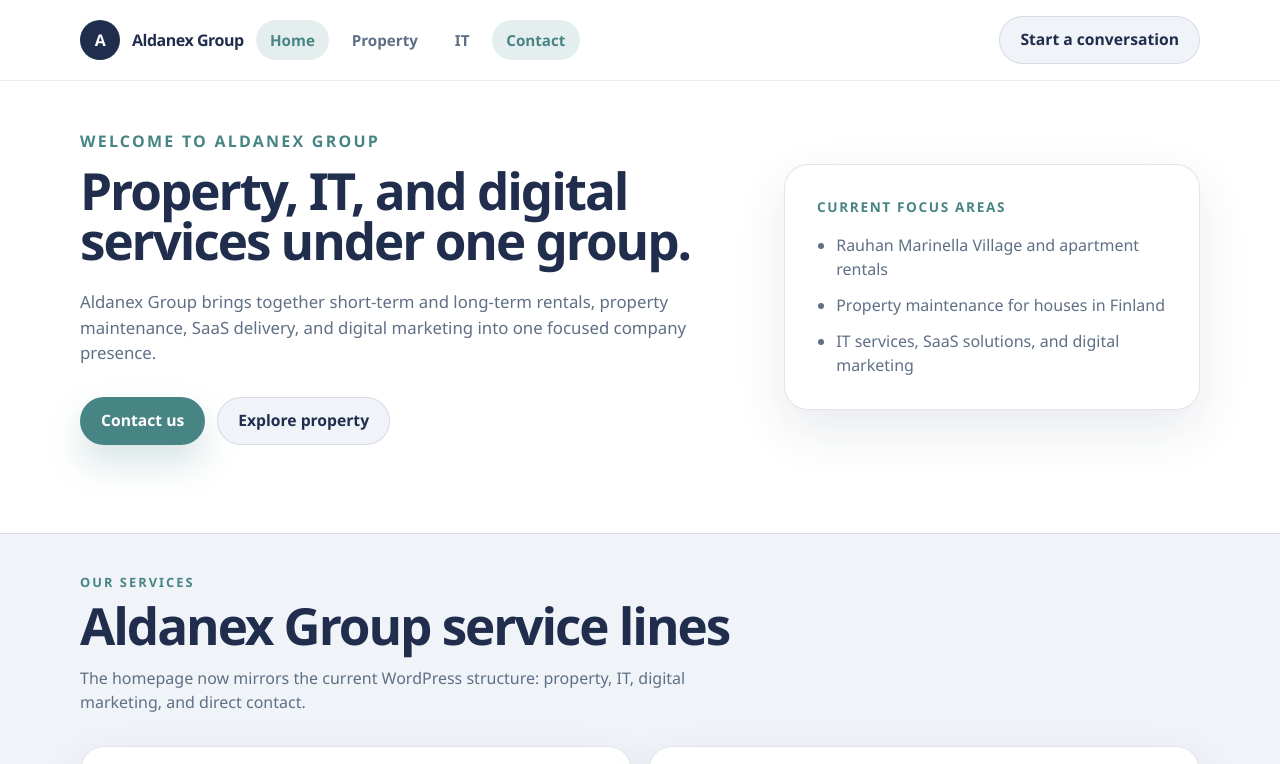
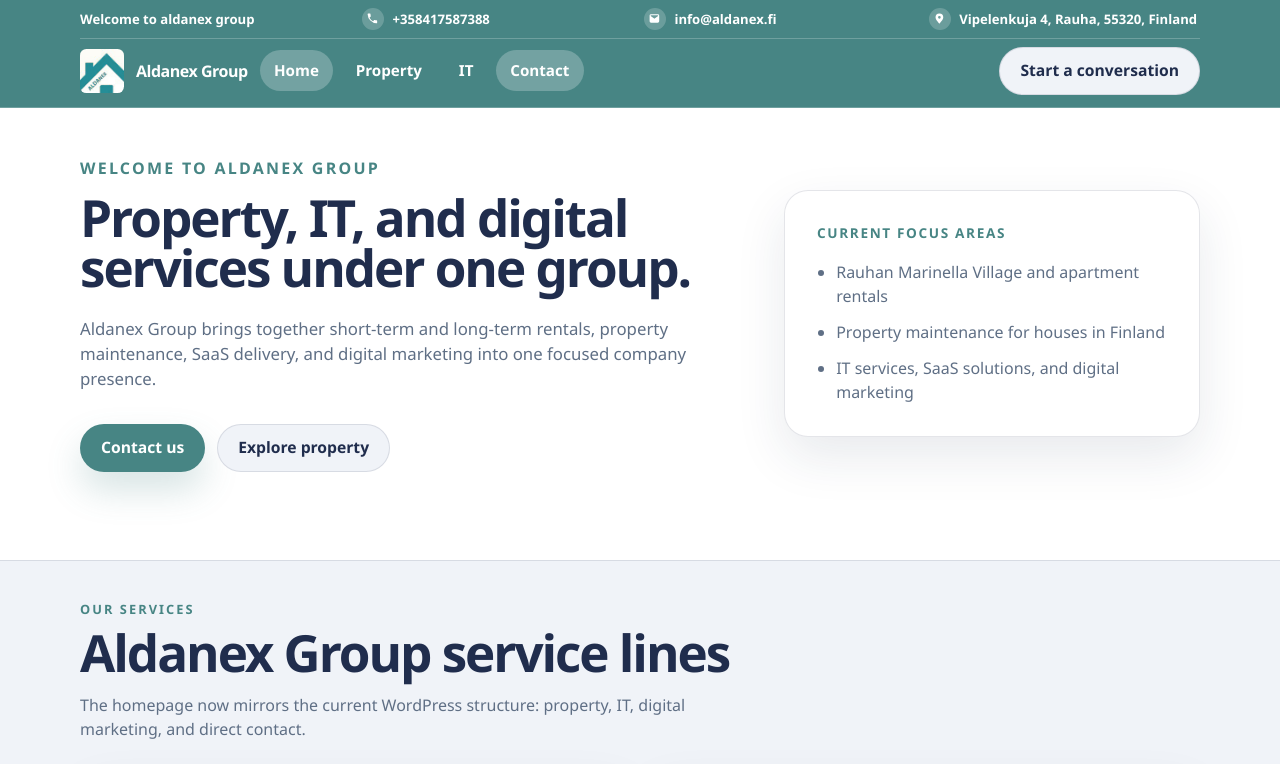
Before and after one commit to d-m-g/aldanex-site, a Next.js app: page / in a window 1280 px wide. Shown: the top 764 px of the page. Built offline with nearby package versions, Linux system fonts and the light colour scheme.

Commit message:
Updated header

```diff
--- a/src/components/SiteHeader.jsx
+++ b/src/components/SiteHeader.jsx
@@ -1,5 +1,6 @@
 "use client";
 
+import Image from "next/image";
 import Link from "next/link";
 import { usePathname } from "next/navigation";
 import Button from "./Button";
@@ -30,9 +31,51 @@
 
   return (
     <header className={styles.header}>
+      <Container className={styles.topBar}>
+        <div className={styles.infoItem}>
+          <span className={styles.infoText}>Welcome to aldanex group</span>
+        </div>
+        <a className={styles.infoItem} href="tel:+358417587388">
+          <span aria-hidden="true" className={styles.icon}>
+            <svg viewBox="0 0 24 24">
+              <path d="M6.62 10.79a15.08 15.08 0 0 0 6.59 6.59l2.2-2.2a1 1 0 0 1 1-.24 11.2 11.2 0 0 0 3.51.56 1 1 0 0 1 1 1V20a1 1 0 0 1-1 1A17.94 17.94 0 0 1 3 4a1 1 0 0 1 1-1h3.5a1 1 0 0 1 1 1 11.2 11.2 0 0 0 .56 3.51 1 1 0 0 1-.24 1Z" />
+            </svg>
+          </span>
+          <span className={styles.infoText}>+358417587388</span>
+        </a>
+        <a className={styles.infoItem} href="mailto:info@aldanex.fi">
+          <span aria-hidden="true" className={styles.icon}>
+            <svg viewBox="0 0 24 24">
+              <path d="M3 6.75A2.75 2.75 0 0 1 5.75 4h12.5A2.75 2.75 0 0 1 21 6.75v10.5A2.75 2.75 0 0 1 18.25 20H5.75A2.75 2.75 0 0 1 3 17.25ZM5 7.4l6.53 4.89a.8.8 0 0 0 .94 0L19 7.4v-.65a.75.75 0 0 0-.75-.75H5.75a.75.75 0 0 0-.75.75Z" />
+            </svg>
+          </span>
+          <span className={styles.infoText}>info@aldanex.fi</span>
+        </a>
+        <a
+          className={`${styles.infoItem} ${styles.addressItem}`}
+          href="https://maps.google.com/?q=Vipelenkuja+4+Rauha+55320+Finland"
+          rel="noreferrer"
+          target="_blank"
+        >
+          <span aria-hidden="true" className={styles.icon}>
+            <svg viewBox="0 0 24 24">
+              <path d="M12 2.75A7.25 7.25 0 0 0 4.75 10c0 4.85 6.13 10.7 6.39 10.95a1.25 1.25 0 0 0 1.72 0c.26-.25 6.39-6.1 6.39-10.95A7.25 7.25 0 0 0 12 2.75Zm0 9.75A2.5 2.5 0 1 1 12 7.5a2.5 2.5 0 0 1 0 5Z" />
+            </svg>
+          </span>
+          <span className={`${styles.infoText} ${styles.addressText}`}>
+            Vipelenkuja 4, Rauha, 55320, Finland
+          </span>
+        </a>
+      </Container>
       <Container className={styles.inner}>
         <Link className={styles.brand} href="/">
-          <span className={styles.brandMark}>A</span>
+          <Image
+            alt="Aldanex logo"
+            className={styles.brandLogo}
+            height={44}
+            src="/assets/LOGO5.jpg"
+            width={44}
+          />
           <span className={styles.brandText}>Aldanex Group</span>
         </Link>
         <nav aria-label="Primary" className={styles.nav}>
--- a/src/components/SiteHeader.module.css
+++ b/src/components/SiteHeader.module.css
@@ -2,10 +2,57 @@
   position: sticky;
   top: 0;
   z-index: 30;
-  padding: var(--space-4) 0;
-  background: rgba(255, 255, 255, 0.94);
-  border-bottom: 1px solid rgba(32, 45, 77, 0.08);
+  background: rgb(71, 133, 132);
+  border-bottom: 1px solid rgba(255, 255, 255, 0.22);
   backdrop-filter: blur(16px);
+}
+
+.topBar {
+  display: grid;
+  grid-template-columns: repeat(4, minmax(0, 1fr));
+  gap: var(--space-2);
+  padding-top: var(--space-2);
+  padding-bottom: var(--space-2);
+}
+
+.infoItem {
+  display: inline-flex;
+  align-items: center;
+  gap: 0.55rem;
+  color: rgb(255, 255, 255);
+  font-weight: 700;
+  min-width: 0;
+}
+
+.infoText {
+  font-size: 0.82rem;
+  line-height: 1.25;
+  overflow-wrap: anywhere;
+}
+
+.addressItem {
+  justify-content: center;
+}
+
+.addressText {
+  text-align: center;
+}
+
+.icon {
+  display: grid;
+  place-items: center;
+  width: 1.35rem;
+  height: 1.35rem;
+  border-radius: 999px;
+  background: rgba(255, 255, 255, 0.2);
+  color: rgb(255, 255, 255);
+  flex-shrink: 0;
+}
+
+.icon svg {
+  width: 0.8rem;
+  height: 0.8rem;
+  fill: currentColor;
 }
 
 .inner {
@@ -14,28 +61,29 @@
   align-items: center;
   gap: var(--space-3);
   justify-content: space-between;
+  padding-top: var(--space-2);
+  padding-bottom: var(--space-3);
+  border-top: 1px solid rgba(255, 255, 255, 0.22);
 }
 
 .brand {
   display: inline-flex;
   align-items: center;
   gap: var(--space-3);
-  font-weight: 700;
+  font-weight: 800;
+  color: rgb(255, 255, 255);
   letter-spacing: -0.03em;
 }
 
-.brandMark {
-  display: grid;
-  place-items: center;
-  width: 2.5rem;
-  aspect-ratio: 1;
-  border-radius: 50%;
-  background: var(--color-ink);
-  color: var(--color-surface-strong);
+.brandLogo {
+  border-radius: 0.4rem;
+  object-fit: cover;
+  flex-shrink: 0;
 }
 
 .brandText {
   font-size: 1rem;
+  font-weight: 800;
 }
 
 .nav {
@@ -49,20 +97,20 @@
 .link {
   padding: 0.55rem 0.9rem;
   border-radius: var(--radius-pill);
-  color: var(--color-muted);
+  color: rgb(255, 255, 255);
   font-size: 0.95rem;
-  font-weight: 600;
+  font-weight: 700;
 }
 
 .link[data-active="true"] {
-  background: rgba(71, 133, 132, 0.14);
-  color: var(--color-accent);
+  background: rgba(255, 255, 255, 0.24);
+  color: rgb(255, 255, 255);
 }
 
 .link:hover,
 .link:focus-visible {
-  background: rgba(32, 45, 77, 0.06);
-  color: var(--color-ink);
+  background: rgba(255, 255, 255, 0.2);
+  color: rgb(255, 255, 255);
   outline: none;
 }
 
@@ -71,6 +119,10 @@
 }
 
 @media (max-width: 720px) {
+  .topBar {
+    grid-template-columns: 1fr;
+  }
+
   .inner {
     justify-content: center;
   }
```
Also changed, not shown: public/assets/LOGO5.jpg (added), 2 other files (tests, documents, lock files or other folders).
